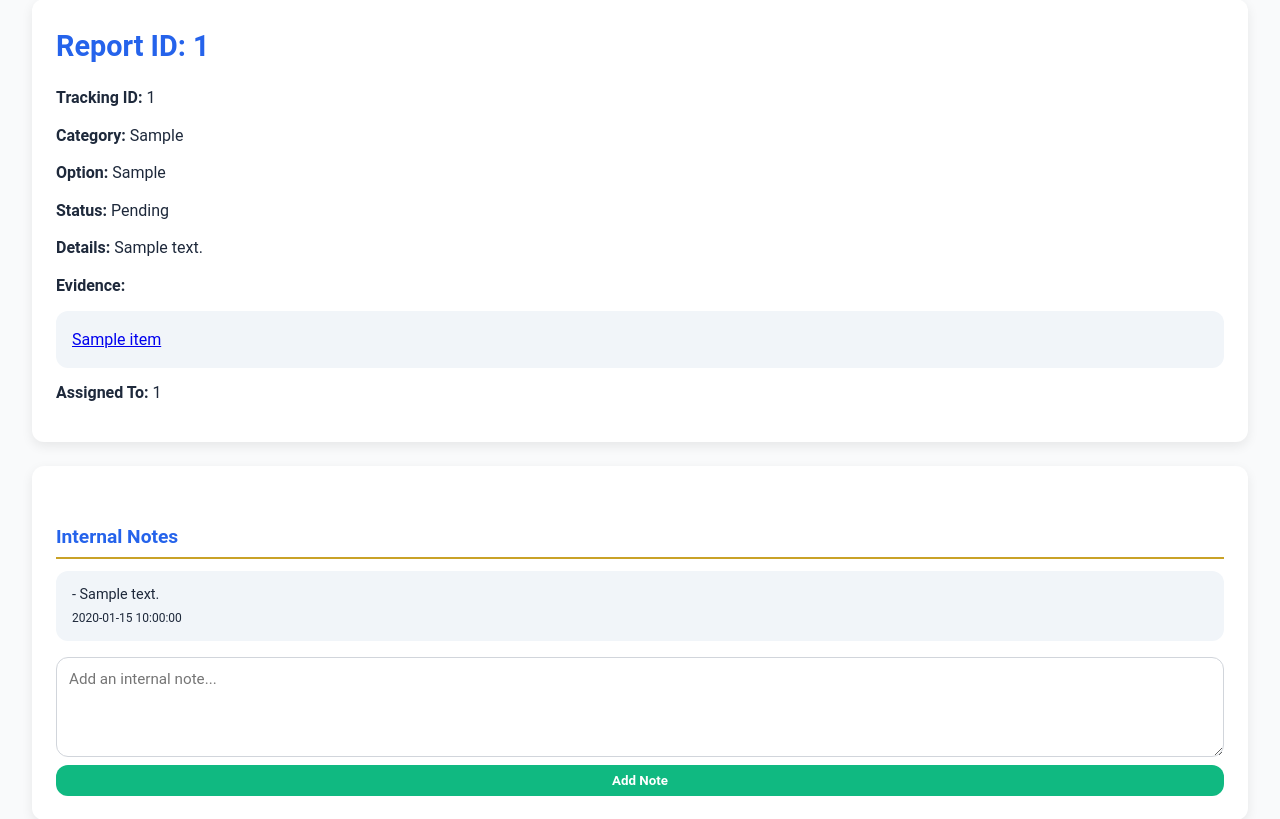
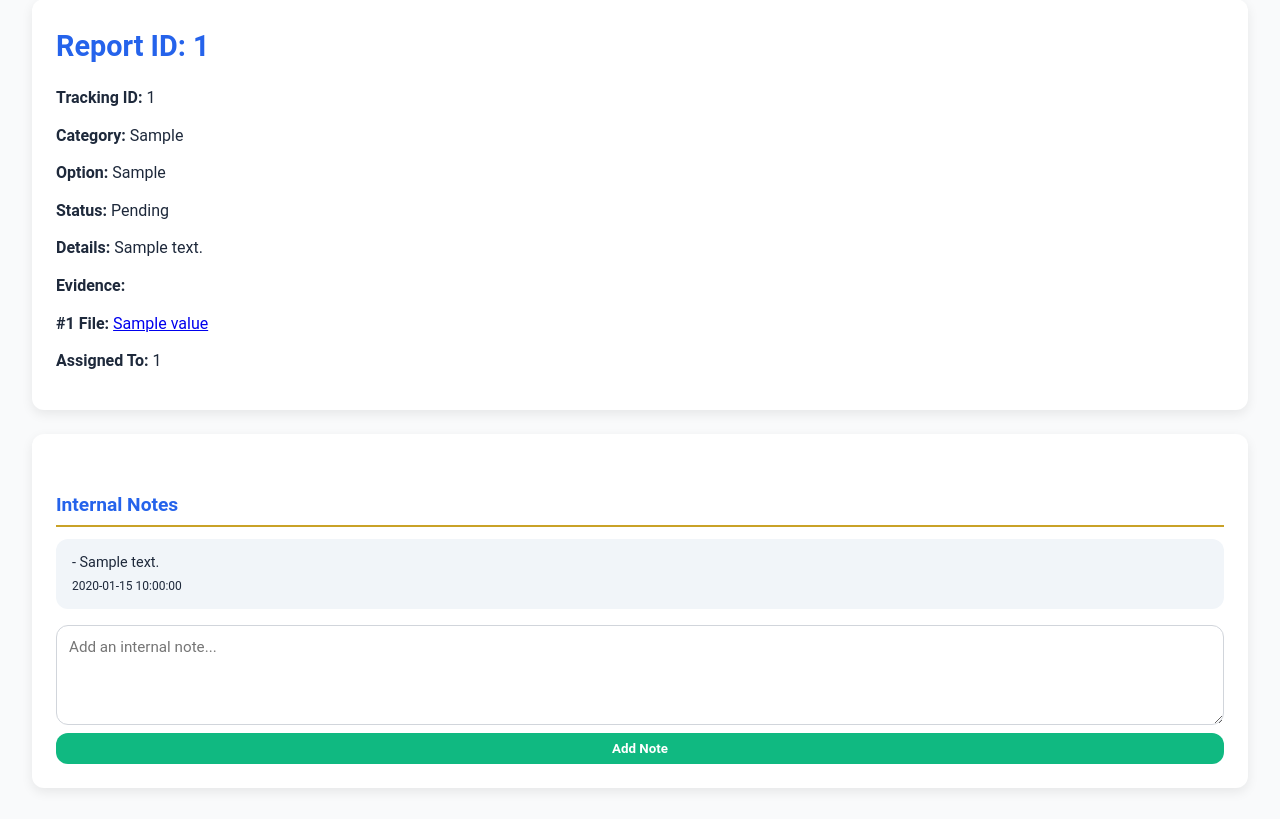
Before and after one commit to smintech/reportsystemapp, a Flask app: page /report/1 in a window 1280 px wide. Shown: the part 33-852 px from the top of the page. Run offline with Flask 3, Linux system fonts and the light colour scheme; a database or web service that is not in the repository returns one stand-in record (values such as "Sample title"); some libraries are stand-ins or nearby versions.

Commit message:
Update view_report.html

```diff
--- a/templates/view_report.html
+++ b/templates/view_report.html
@@ -165,17 +165,25 @@ a.back-link:hover {
     <p><strong>Details:</strong> {{ report.details }}</p>
 
     <p><strong>Evidence:</strong></p>
-    {% if report.evidence_list %}
-        {% for item in report.evidence_list %}
-            {% if item.startswith('http') %}
-                <pre><a href="{{ item }}" target="_blank">{{ item }}</a></pre>
-            {% else %}
-                <pre><a href="{{ url_for('get_evidence', tracking_id=report.tracking_id, filename=item) }}" target="_blank">{{ item }}</a></pre>
-            {% endif %}
-       {% endfor %}
-    {% else %}
+{% if report.evidence_list.files %}
+    {% for item in report.evidence_list.files %}
+        {% if item.value.startswith('http') %}
+            <p><strong>#{{ item.id }} Link:</strong> <a href="{{ item.value }}" target="_blank">{{ item.value }}</a></p>
+        {% else %}
+            <p><strong>#{{ item.id }} File:</strong>
+                <a href="{{ url_for('get_evidence', tracking_id=report.tracking_id, filename=item.value) }}" target="_blank">{{ item.value }}</a>
+            </p>
+        {% endif %}
+    {% endfor %}
+{% elif report.evidence_list.link %}
+    <p><strong>Link:</strong> <a href="{{ report.evidence_list.link }}" target="_blank">{{ report.evidence_list.link }}</a></p>
+{% elif report.evidence_list.single %}
+    <p><strong>File:</strong>
+        <a href="{{ url_for('get_evidence', tracking_id=report.tracking_id, filename=report.evidence_list.single) }}" target="_blank">{{ report.evidence_list.single }}</a>
+    </p>
+{% else %}
     <p>No evidence submitted.</p>
-    {% endif %}
+{% endif %}
 <p><strong>Assigned To:</strong> {{ report.assigned_staff_id if report.assigned_staff_id else "Not assigned" }}</p>
 </div>
 
```
